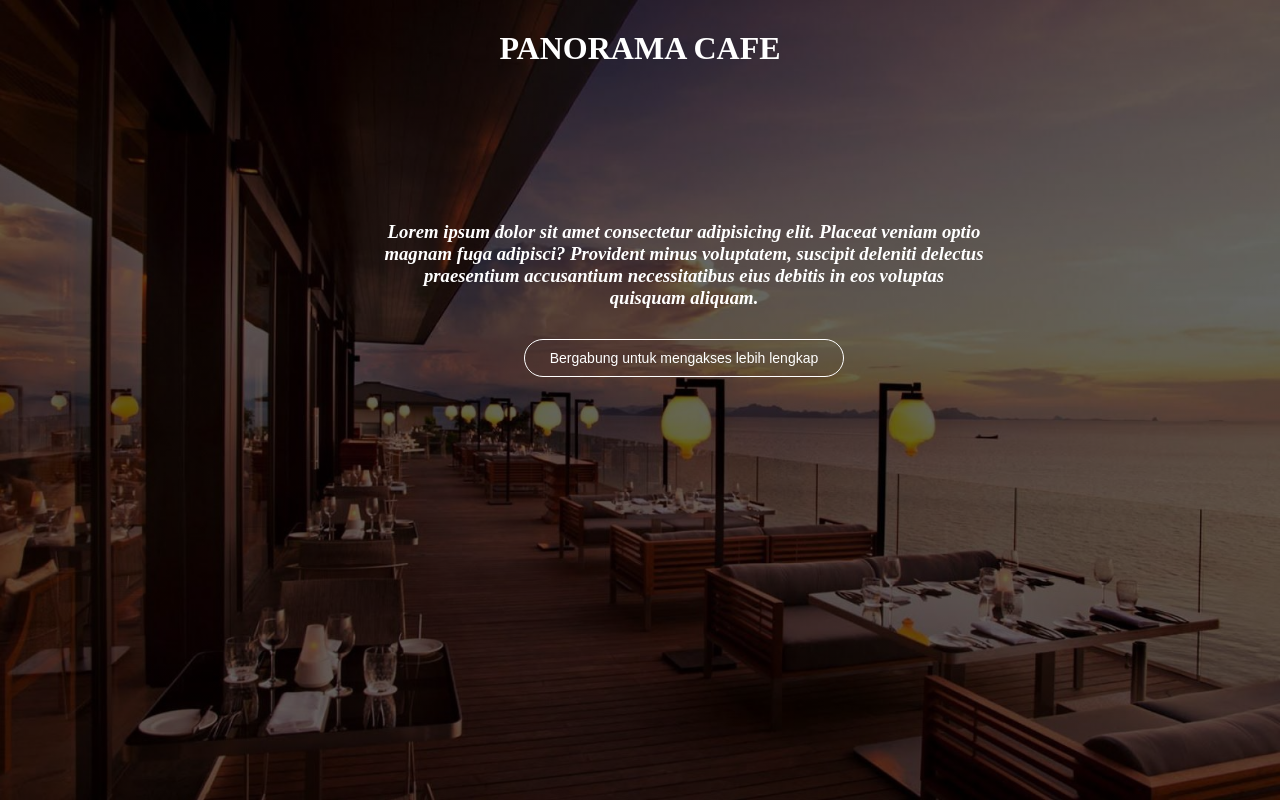
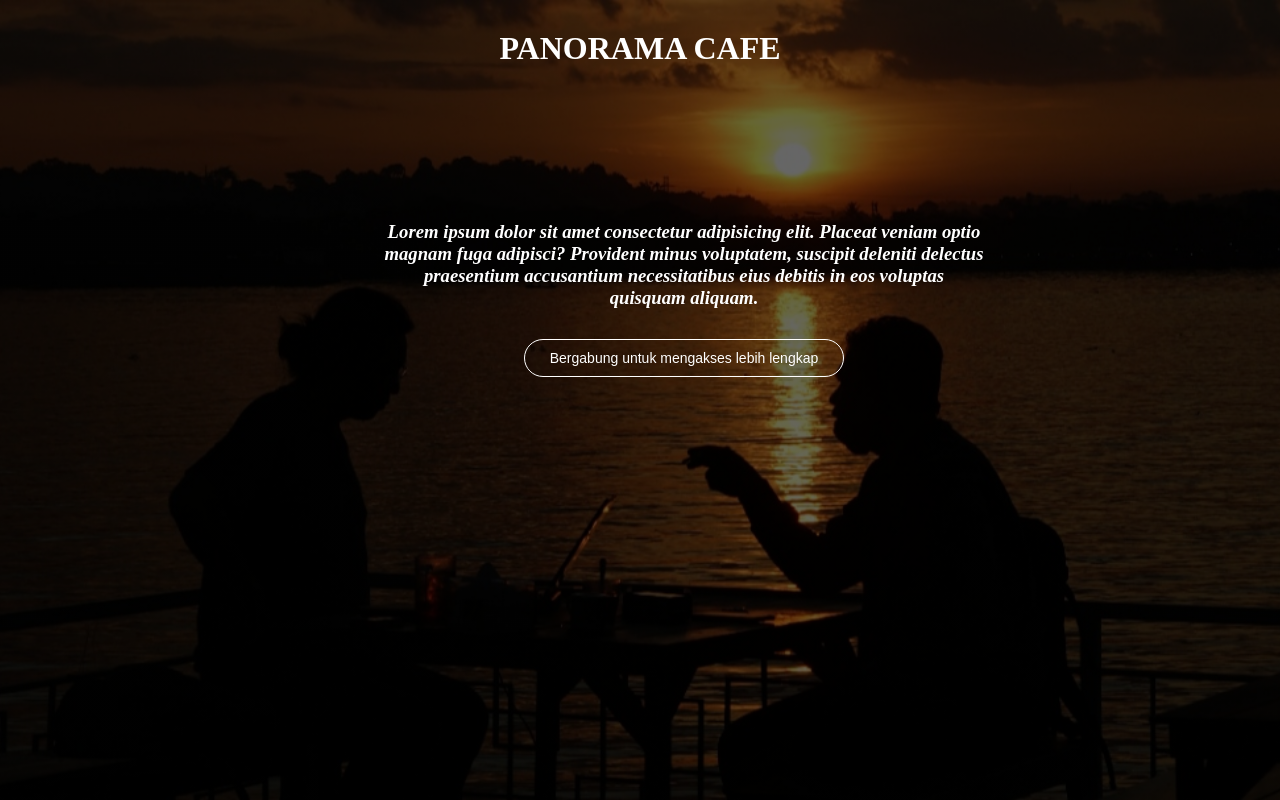
Before and after one commit to Jihannuraziza/PA_web_B5_2020, a PHP site: page / in a window 1280 px wide. Run offline with PHP 8.4, Linux system fonts and the light colour scheme.

Commit message:
update by sultan

```diff
--- a/panorama_cafe/create_promo.php
+++ b/panorama_cafe/create_promo.php
@@ -37,7 +37,7 @@
                     <h2><span>Promo Form</span></h2>
                     <form action="insert.php" method="post" enctype="multipart/form-data">
                         <input type="text" id="promo" name="promo" placeholder="Promo Name..."><br>
-                        <input type="text" id="coffee" name="coffee" placeholder="Coffee Name..."><br>
+                        <input type="text" id="coffee" name="coffee" placeholder="Drink Name..."><br>
                         <input type="text" id="price" name="price" placeholder="Price..."><br>
                         <!-- <input type="text" id="phone" name="phone" placeholder="08XX-XXXX-XXXX..."  pattern="[0-9]{4}-[0-9]{4}-[0-9]{4}"> -->
                         <!-- <select id="country" name="country">
--- a/panorama_cafe/css/beranda.css
+++ b/panorama_cafe/css/beranda.css
@@ -9,7 +9,7 @@
 }
 
 header{
-    background: linear-gradient(rgba(0, 0, 0, 0.6), rgba(0, 0, 0, 0.6)), url("../img/panorama_cafe.jpg");
+    background: linear-gradient(rgba(0, 0, 0, 0.6), rgba(0, 0, 0, 0.6)), url("../img/pano1.JPG");
     height: 100vh;
     background-size: cover;
     background-repeat: no-repeat;
--- a/panorama_cafe/css/create_promo.css
+++ b/panorama_cafe/css/create_promo.css
@@ -62,7 +62,7 @@ header{
     font-weight: 500;
 }
 .content .textBox h2 span{
-     color: #017143;
+     color: #fff;
      font-size: 1.2em;
      font-weight: 900;
 }
--- a/panorama_cafe/css/index.css
+++ b/panorama_cafe/css/index.css
@@ -5,7 +5,7 @@
 
 
 header{
-    background: linear-gradient(rgba(0, 0, 0, 0.6), rgba(0, 0, 0, 0.6)), url("../img/panorama_cafe.jpg");
+    background: linear-gradient(rgba(0, 0, 0, 0.6), rgba(0, 0, 0, 0.6)), url("../img/pano.jpg");
     height: 100vh;
     background-size: cover;
     background-repeat: no-repeat;
--- a/panorama_cafe/css/read_promo.css
+++ b/panorama_cafe/css/read_promo.css
@@ -9,7 +9,7 @@
 }
 
 header{
-    background: linear-gradient(rgba(0, 0, 0, 0.6), rgba(0, 0, 0, 0.6)), url("../img/panorama_cafe.jpg");
+    background: linear-gradient(rgba(0, 0, 0, 0.6), rgba(0, 0, 0, 0.6)), url("../img/pano.jpg");
     height: 100vh;
     width: 100%;
     background-size: cover;
--- a/panorama_cafe/insert.php
+++ b/panorama_cafe/insert.php
@@ -13,6 +13,8 @@
         move_uploaded_file($img_loc, "uploadImage/".$img_name);
 
         mysqli_query($koneksi, "INSERT INTO `promo`(`promo`, `coffee`, `harga`, `gambar`) VALUES ('$PROMO','$COFFEE','$PRICE','$img_des')");
+        mysqli_query($koneksi, "ALTER TABLE promo DROP COLUMN id");
+        mysqli_query($koneksi, "ALTER TABLE `promo` ADD `id` INT(11) NOT NULL AUTO_INCREMENT FIRST, ADD PRIMARY KEY (`id`)");
         header("Location:beranda.php");
     }
 ?>
```
Also changed, not shown: panorama_cafe/img/pano.jpg (added), panorama_cafe/uploadImage/jpg_20221114_210419_0000.jpg (added), panorama_cafe/uploadImage/jpg_20221114_210541_0000.jpg (added), 3 other files.
